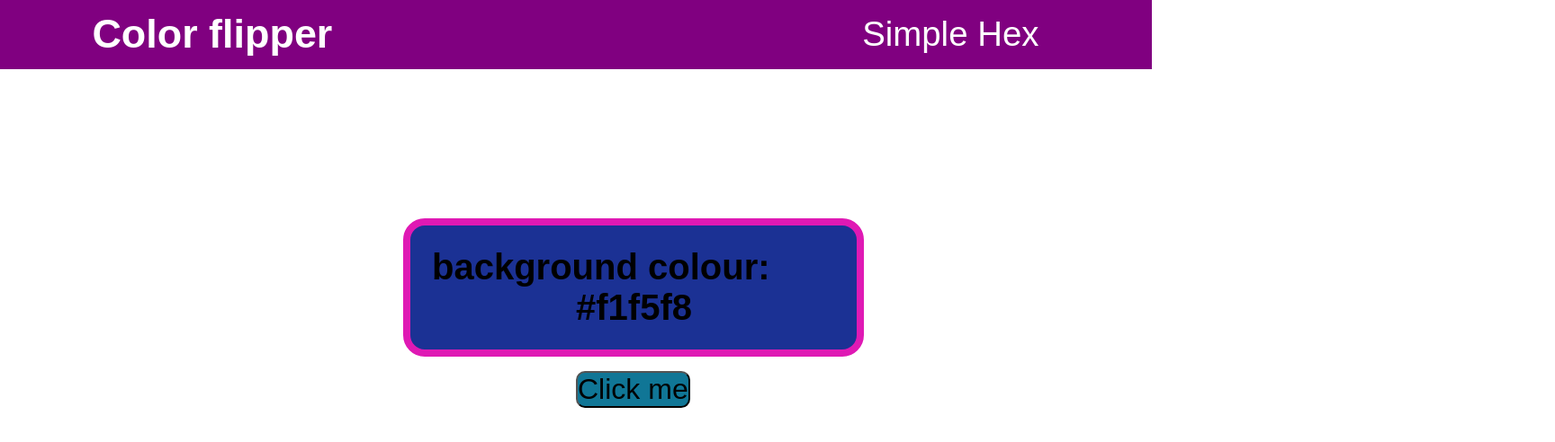
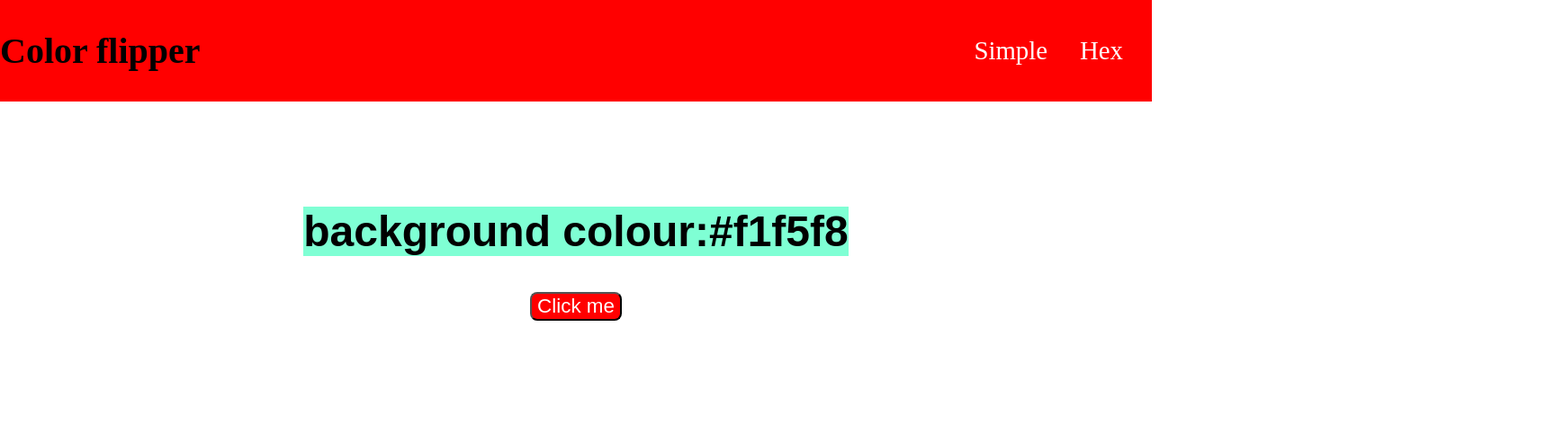
Before and after one commit to shubham9648/jsproject1, a plain HTML site: page index.html in a window 1280 px wide. Shown: the whole page at 90% size, 1728 px wide, since content can reach past the window. Drawn offline with Linux system fonts and the light colour scheme.

Commit message:
secondry commit

```diff
--- a/index.html
+++ b/index.html
@@ -11,10 +11,10 @@
 <body>
     <nav>
         <div class="nav-center">
-            <h3>Color flipper</h3>
+            <h1>Color flipper</h1>
             <ul class="nav-links">
                 <li>
-                    <a href="#"> Simple </a>
+                   <a href="#">Simple</a>
                 </li>
                 <li>
                     <a href="#"> Hex </a>
@@ -25,14 +25,14 @@
     </nav>
     <main>
         <div class="container">
-            <h2>background colour:
+           <h2>background colour:
                  <span class="color">
                 #f1f5f8
             </span></h2>
+
             <button class="btn btn-hero" id="btn"> Click me </button>
         </div>
-        <meta name="viewport"
-        content="width = device-width, initial-scale = 1.0">
+
     </main>
    <script src="script.js"></script>
 </body>
--- a/style.css
+++ b/style.css
@@ -1,65 +1,102 @@
-*{
+body{
+
     padding: 0;
-    margin: 0;
-    font-family: sans-serif;
+    margin: 0em;
+   font-family: sans-serif;
+    background-color: white ;
 
 }
 .nav-center{
-     background-color: purple;
-    color: white;
-    height: 6vw;
-    font-size: 3vw;
-    display: flex;
-    align-items: center;
-    padding: 0 2vw;
+    width: 100%;
+   display: flex;
+   flex-direction: row;
+   align-items: flex-start;
+   flex-wrap: wrap;
+   justify-items: auto;
+   border: 2px solid blue;
+   border: none;
+   background-color: red;
     font-family: 'Scheherazade New', serif;
 }
-ul{
-    float: right;
-    list-style-type: none;
-
+h1{
+    font-size: 2.5rem;
 }
-ul li{
+.nav-links{
+    width: 50%;
+    flex: 1;
+    text-align: right;
+    flex-direction: row;
+    flex-wrap: wrap;
+}
+ul li {
+    list-style: none;
     display: inline-block;
-
+    margin-right: 2rem;
+    margin-top: 1.5rem;
+    font-size: 1.5rem;
 }
-h3{
-    padding: 6vw;
-
+ul li a{
+    text-decoration: none;
+    color: white;
+    font-size: 1.8rem;
 }
- ul li a{
-    text-decoration: none;
-  color: white;
-  position: relative;
-  left: 40vw;
-
-
-    list-style-type: none;
-
+ul li a:hover{
+    color: greenyellow;
 }
 .container{
-   position: relative;
-   top: 13vw;
-   left: 35vw;
+  display: flex;
+    height: 20rem;
 
+    justify-content: center;
+    align-items: center;
+    width: 100%;
+    flex-wrap: wrap;
+    flex-direction: column;
+    border: 2px solid blue;
+    border: none;
 }
 h2{
-    border: 1vh solid rgb(223, 25, 180);
-    font-size: 5vh;
-    padding: 3vh;
+    display: flex;
+    flex-wrap: wrap;
+    font-size: 3rem;
+    border: 2px solid red;
+    border: none;
+    background-color: aquamarine;
+}
+.btn-hero{
+    font-size: 1.4rem;
+    color: white;
+    background-color: red;
+    border-radius: 8px;
+    cursor: pointer;
+}
+.btn-hero:hover{
+    color: green;
+    background-color: yellow;
+}
 
-    background-color: rgb(27, 49, 148);
-    border-radius: 3vh;
-    margin-right: 60vw;
+@media screen and (max-width:480px){
+    h1{
+        font-size: 2rem;
+    }
+    ul li{
+        margin-top: 1rem;
+    }
+    ul li  a{
+
+        font-size: 1.2rem;
+
+    }
+    h2{
+        display: flex;
+        justify-content: center;
+        align-items: center;
+
+        font-size: 2rem;
+        width: 60%;
+        border: 2px solid blue;
+        border: none;
+        background-color: rgb(206, 228, 86);
+        border-radius: 8px;
+    }
 }
-.color{
-    margin: 20vh;
-
-}
-#btn{
-    font-size: 4vh;
-    margin-left: 15vw;
-    margin-top: 2vh;
-    background-color: rgb(16, 118, 150);
-    border-radius: 10px;
-}
```
